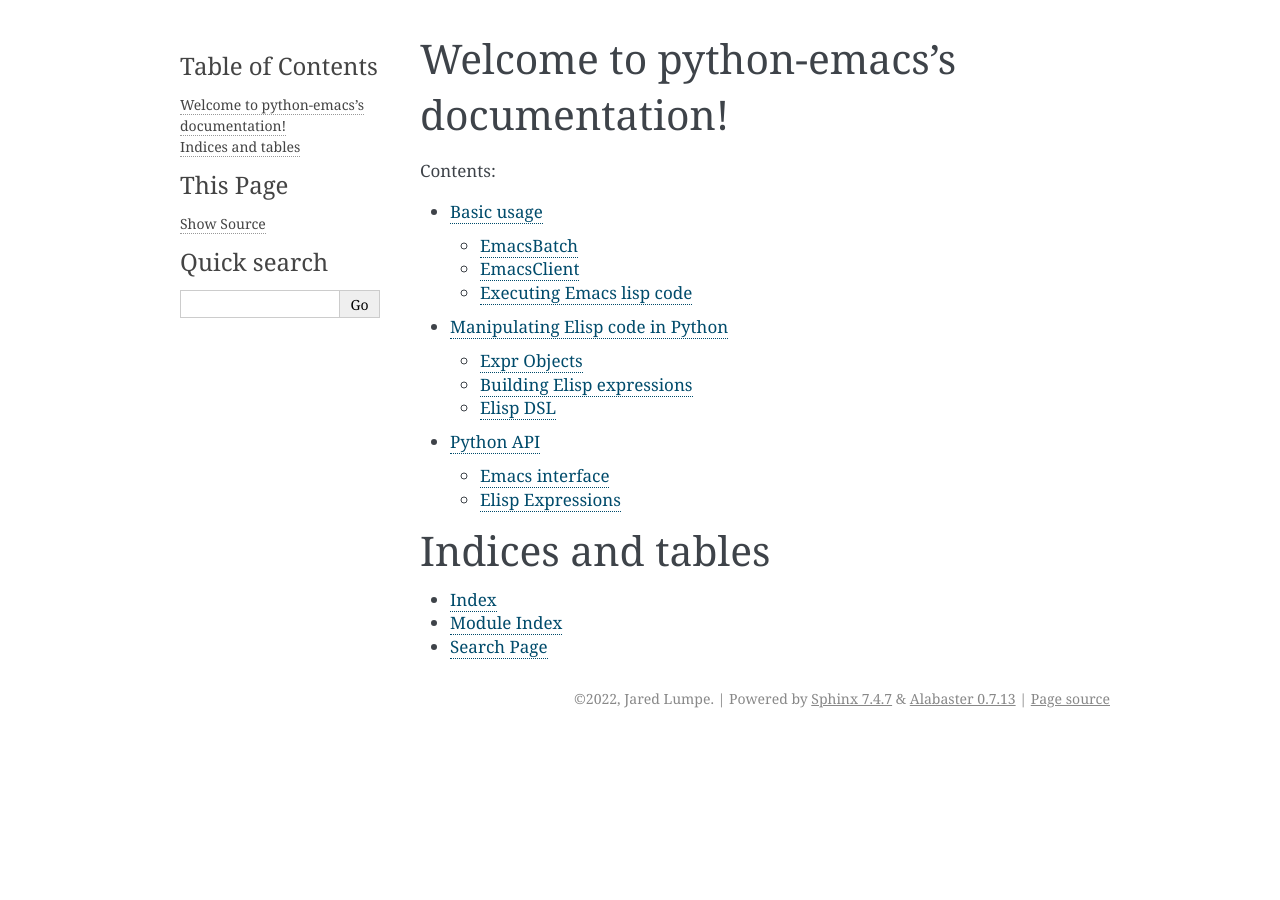
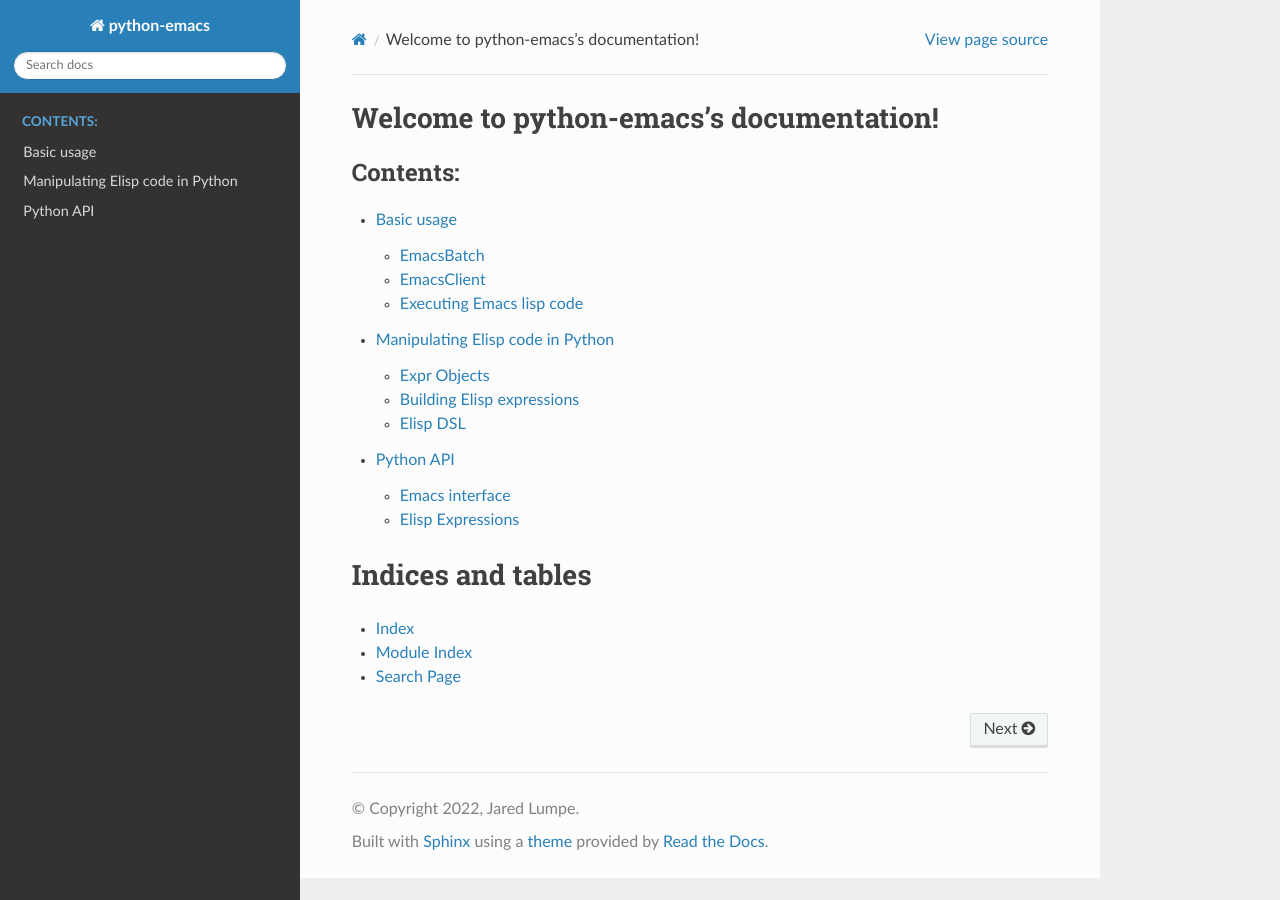
Before and after one commit to jlumpe/python-emacs, a Sphinx documentation site: the page built from docs/index.rst, in a window 1280 px wide. Built offline with Sphinx 7.4.7 and the Read the Docs theme 2.0.0, drawn with Linux system fonts in a browser that asks for light colours.

Commit message:
Update documentation build config

```diff
--- a/docs/conf.py
+++ b/docs/conf.py
@@ -65,7 +65,7 @@ intersphinx_mapping = {'python': ('https://docs.python.org/3', None)}
 # The theme to use for HTML and HTML Help pages.  See the documentation for
 # a list of builtin themes.
 #
-html_theme = 'alabaster'
+html_theme = 'sphinx_rtd_theme'
 
 # Add any paths that contain custom static files (such as style sheets) here,
 # relative to this directory. They are copied after the builtin static files,
--- /dev/null
+++ b/docs/requirements.txt
@@ -0,0 +1,2 @@
+Sphinx==4.2.0
+sphinx-rtd-theme==1.0.0
```
Also changed, not shown: .readthedocs.yml.
